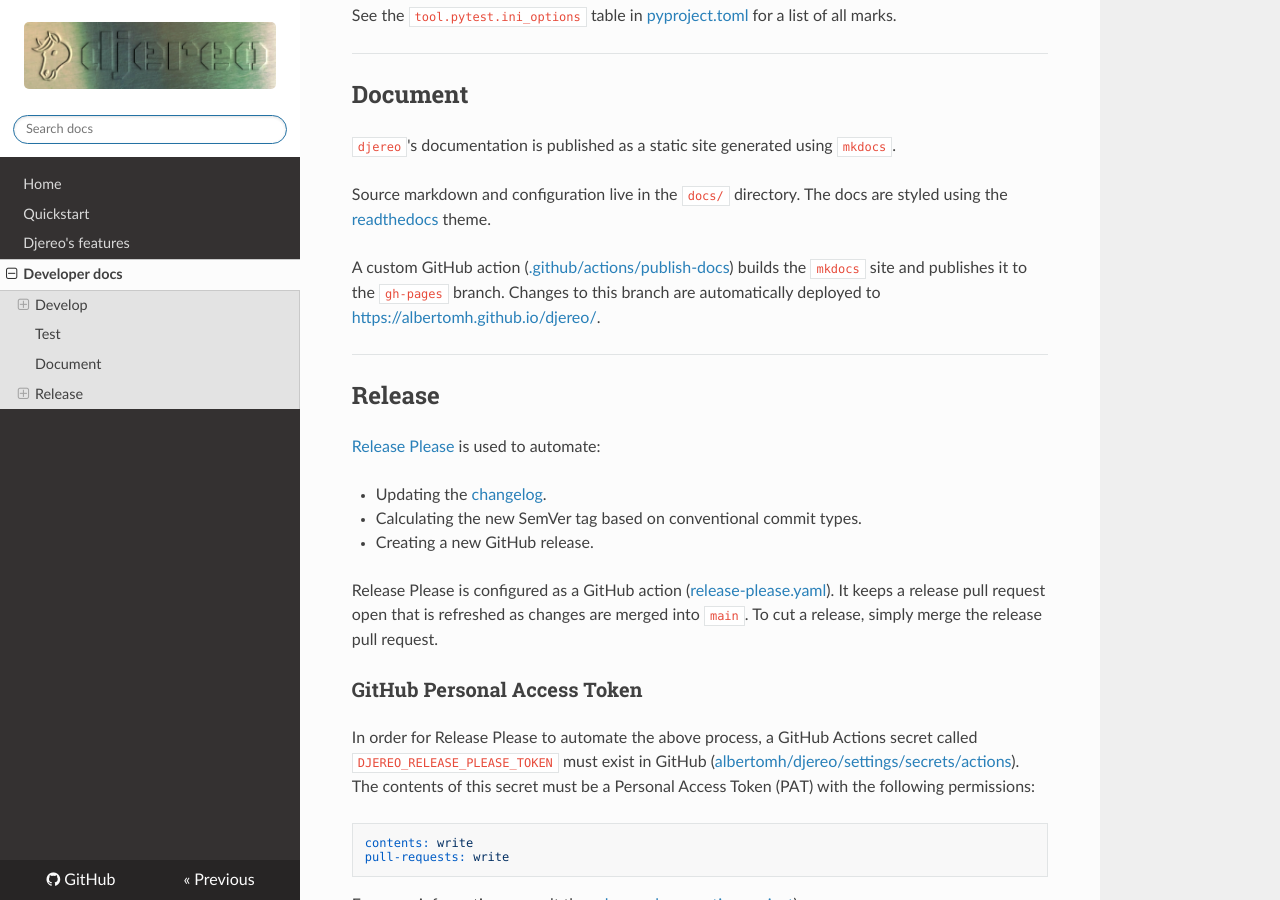
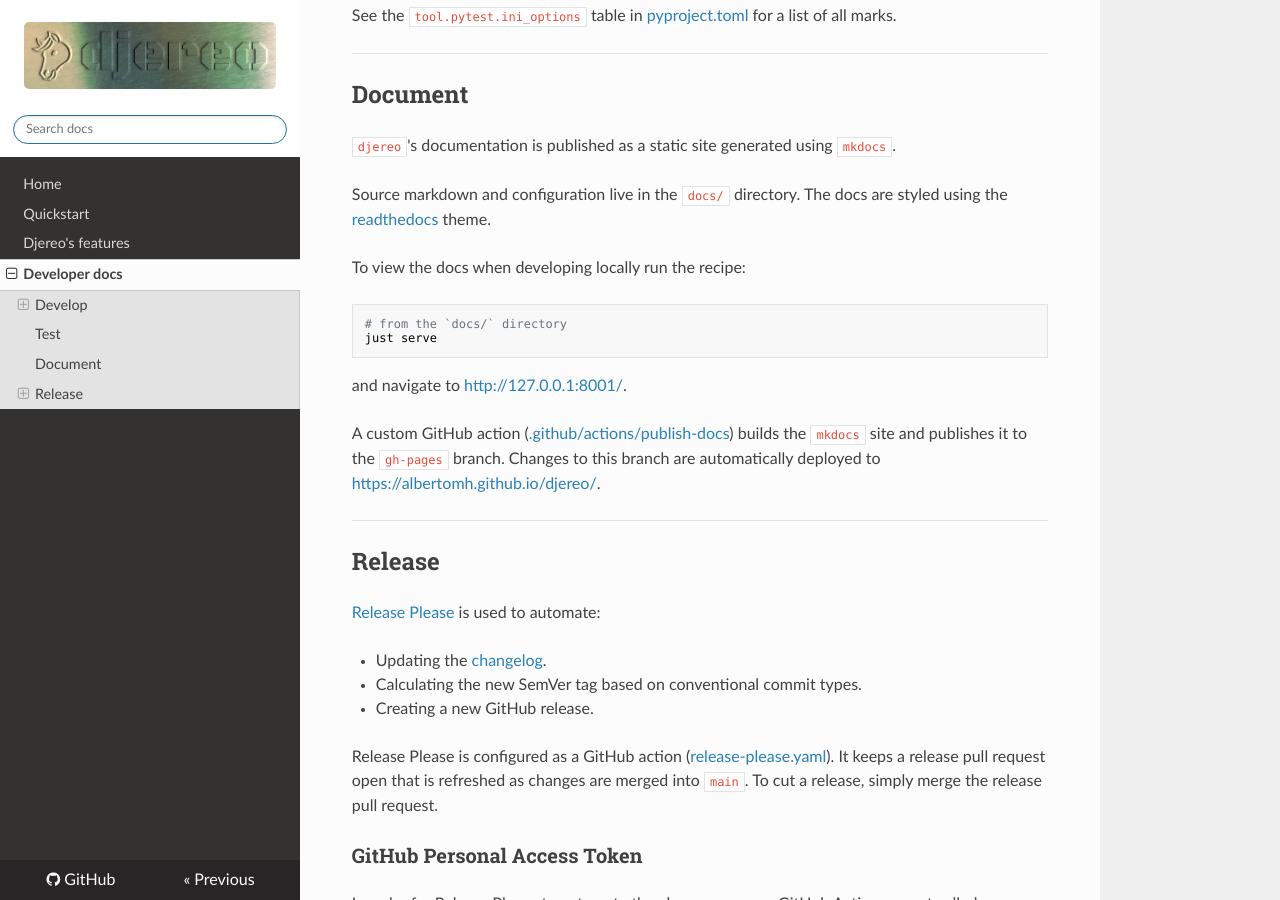
Before and after one commit to albertomh/djereo, an MkDocs documentation site: the page built from docs/src/develop.md, in a window 1280 px wide and 900 px high, scrolled down 2948 px. Built offline with MkDocs 1.6.1, drawn with Linux system fonts in a browser that asks for light colours; nearby versions of some CDN libraries.

Commit message:
docs: how to serve mkdocs locally

````diff
--- a/docs/src/develop.md
+++ b/docs/src/develop.md
@@ -159,6 +159,15 @@ Source markdown and configuration live in the `docs/` directory. The docs are st
 the [readthedocs](https://www.mkdocs.org/user-guide/choosing-your-theme/#readthedocs){target=\"_blank"}
 theme.
 
+To view the docs when developing locally run the recipe:
+
+```sh
+# from the `docs/` directory
+just serve
+```
+
+and navigate to [http://127.0.0.1:8001/](http://127.0.0.1:8001/).
+
 A custom GitHub action ([.github/actions/publish-docs](https://github.com/albertomh/djereo/blob/main/.github/actions/publish-docs/action.yaml){target=\"_blank"})
 builds the `mkdocs` site and publishes it to the `gh-pages` branch. Changes to this branch
 are automatically deployed to [https://albertomh.github.io/djereo/](https://albertomh.github.io/djereo/).
````
